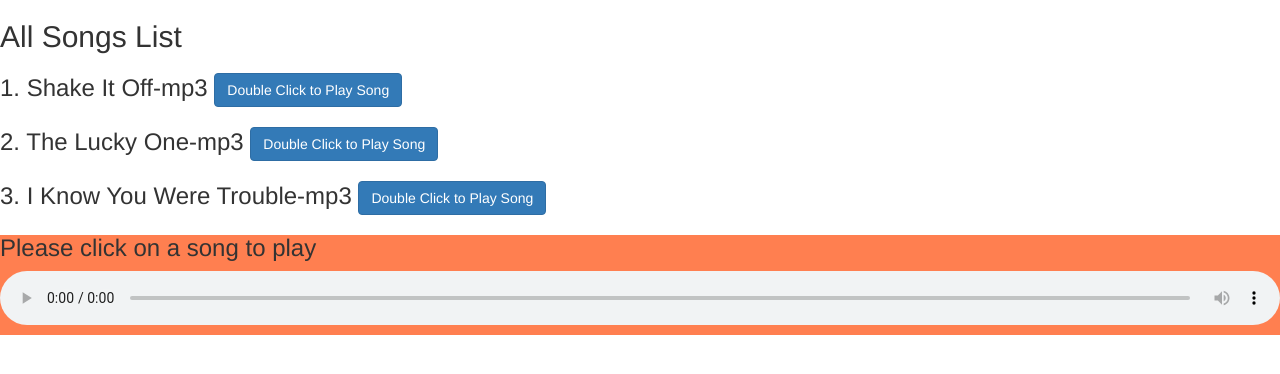
After one commit to nvijaysingh/music-app, a Django app: page /music/allsongs in a window 1280 px wide. The commit adds this page. Shown: the top 374 px of the page. Run offline with Django 3.2, Linux system fonts and the light colour scheme; data comes from the database, SQL or seed files in the repository; some libraries are stand-ins or nearby versions.

Commit message:
First Commit

```diff
--- /dev/null
+++ b/Procfile.txt
@@ -0,0 +1,2 @@
+web: bundle exec rails server -p $PORT
+<process type>:web, worker <command>
--- /dev/null
+++ b/music/templates/music/allSongs.html
@@ -0,0 +1,19 @@
+{% load staticfiles %}
+    <link rel="stylesheet" href="https://maxcdn.bootstrapcdn.com/bootstrap/3.3.7/css/bootstrap.min.css" integrity="sha384-BVYiiSIFeK1dGmJRAkycuHAHRg32OmUcww7on3RYdg4Va+PmSTsz/K68vbdEjh4u" crossorigin="anonymous">
+    <link rel="stylesheet" type="text/css" href="{% static 'music/style.css' %}/">
+    <script type="text/javascript" src="{% static 'music/detailJavascript.js' %}"></script>
+
+      <h2>All Songs List</h2>
+      <div>
+          {% for song in album.song_set.all %}
+              <h3 id="{{ song.id }}" >{{ forloop.counter }}. {{ song.song_title }}-{{ song.file_type }}
+              <button class="btn btn-primary" onclick="audioPlay({{ song.id }})" ondblclick='giveUrl("{{ song.song_file.url }}")' >Double Click to Play Song</button>
+              </h3>
+          {% endfor %}
+      </div>
+<div class="songContainer">
+    <div id="songDetail">
+        <h3>Please click on a song to play</h3>
+    </div>
+    <audio id="audio" controls><source id="url" src="../../media/Hey_Mama.mp3" type="audio/mpeg"> </audio>
+</div>
--- a/music/templates/music/index.html
+++ b/music/templates/music/index.html
@@ -4,7 +4,8 @@
 <body class="indexBody">
 
 <div class="row">
-    <div class="col-sm-8"><h3 style="color: white;">Here are all my albums:</h3></div>
+    <div class="col-sm-4"><h3 style="color: white;">Here are all my albums:</h3></div>
+    <div class="col-sm-4"><a style="text-decoration: none;" href="http://127.0.0.1:8000/music/allsongs"><button class="btn btn-info">All Songs</button></a></div>
     <div class="col-sm-4"><a style="text-decoration: none;" href="http://127.0.0.1:8000/admin/music/album/add/"><button class="btn btn-info">Add Album</button></a></div>
 </div>
 
--- a/music/urls.py
+++ b/music/urls.py
@@ -3,6 +3,7 @@ from . import views
 app_name='music'
 urlpatterns = [
     url(r'^$', views.index, name='index'),
-    url(r'^(?P<album_id>[0-9]+)/$', views.detail, name='detail')
+    url(r'^(?P<album_id>[0-9]+)/$', views.detail, name='detail'),
+    url(r'^allsongs$', views.allSongs, name='allSongs'),
 
 ]
--- a/music/views.py
+++ b/music/views.py
@@ -26,3 +26,7 @@ def mainPage(request):
     all_albums = Album.objects.all()
     context = {'all_albums': all_albums}
     return render(request, 'music/mainPage.html', context)
+def allSongs(request):
+    album = Album.objects.get(id=1)
+    context = {'album': album}
+    return render(request, 'music/allSongs.html', context)
```
Also changed, not shown: 2 other files.
